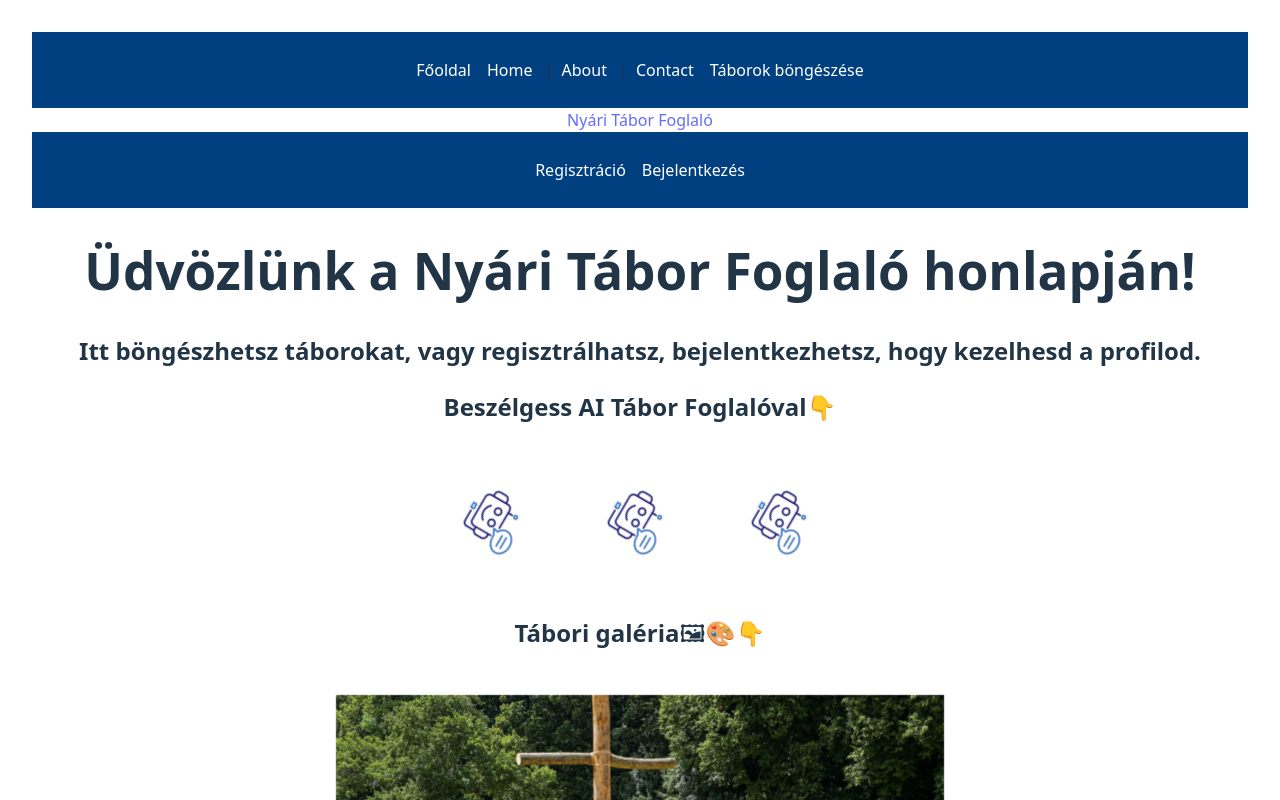
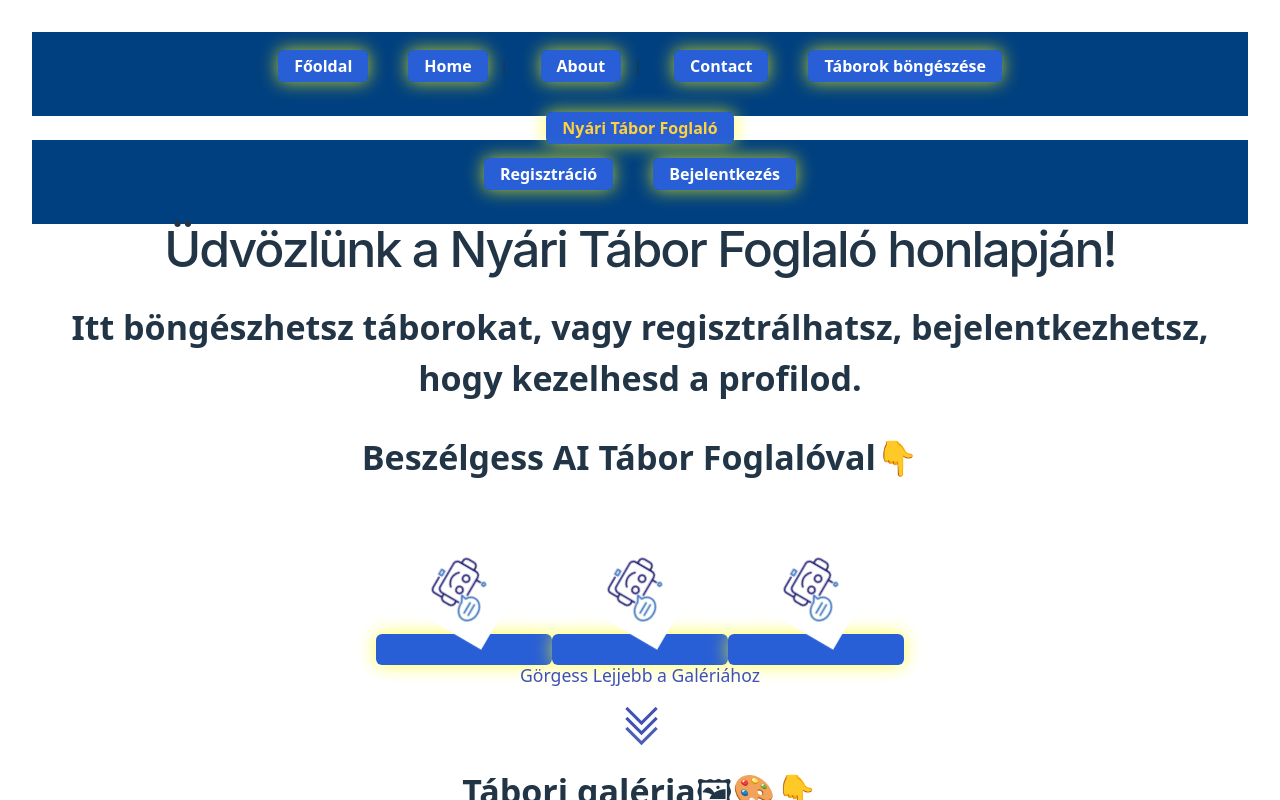
Before and after one commit to fabbernatvasvari/251008NyariTaborFoglaloExpressApp, a React (Vite) app: page / in a window 1280 px wide. Shown: the top 800 px of the page. Built offline with nearby package versions, Linux system fonts and the light colour scheme.

Commit message:
flashing animations of all buttons, a little bit weird

```diff
--- a/src/MainComponent.css
+++ b/src/MainComponent.css
@@ -64,3 +64,343 @@ li {
 .read-the-docs {
   color: #888;
 }
+
+
+
+
+
+
+
+/* C:\VSCodeProjects\Webkert-nyari-tabor-foglalo4\src\app\shared\gallery\gallery.component.scss */
+.gallery-section {
+  border-radius: 40px;
+    padding: 2rem;
+    background-color: #f5f5f5;
+    margin-bottom: 20px;
+
+    .section-title {
+      text-align: center;
+      margin-bottom: 2rem;
+      color: #3f51b5;
+    }
+
+    .gallery-card {
+      width: 100%;
+      height: 100%;
+
+      img {
+        height: 250px;
+        object-fit: cover;
+      }
+
+      mat-card-content {
+        padding: 1rem;
+
+        h3 {
+          margin: 0 0 0.5rem 0;
+          color: #3f51b5;
+        }
+
+        p {
+          margin: 0;
+          color: #666;
+        }
+      }
+    }
+  }
+h1 {
+  font-size: 3.125rem;
+  color: var(--gray-900);
+  font-weight: 500;
+  line-height: 100%;
+  letter-spacing: -0.125rem;
+  margin: 0;
+  font-family: "Inter Tight", -apple-system, BlinkMacSystemFont, "Segoe UI", Roboto,
+    Helvetica, Arial, sans-serif, "Apple Color Emoji", "Segoe UI Emoji",
+    "Segoe UI Symbol";
+}
+h2{
+  font-size: 2.125rem;
+}
+.large-margin-transparent{
+  margin: 60px;
+  padding: 20px;
+  border:#0869a1;
+  border-radius: 35px;
+}
+p {
+  margin: 10px;
+  color: var(--gray-700);
+}
+.content {
+  display: flex;
+  gap: 20px;
+}
+.content h1 {
+  margin-top: 1.75rem;
+}
+.content p {
+  margin-top: 1.5rem;
+}
+.divider {
+  width: 1px;
+  background: var(--red-to-pink-to-purple-vertical-gradient);
+  margin-inline: 0.5rem;
+}
+@media screen and (max-width: 650px) {
+  .content {
+    flex-direction: column;
+    width: max-content;
+  }
+  .left-side {
+    flex: auto;
+    width: 100%;
+  }
+  .divider {
+    height: 1px;
+    width: 100%;
+    background: var(--red-to-pink-to-purple-horizontal-gradient);
+    margin-block: 1.5rem;
+  }
+  .gallery-grid {
+    grid-template-columns: repeat(auto-fill, minmax(200px, 1fr));
+  }
+}
+/* Styling for navigation links */
+nav a {
+  text-decoration: none;
+  &.active {
+    font-weight: bold;
+    color: darkblue;
+  }
+  &:hover {
+    color: #555; /* Slight color change on hover for better UX */
+  }
+}
+/* Styling for main content area */
+.main-content {
+  padding: 2rem;
+  background-color: #f9f9f9;
+  min-height: 400px;
+  margin-bottom: 2rem;
+  box-shadow: 0 2px 8px rgba(0, 0, 0, 0.1);
+  border-radius: 8px;
+}
+.site-header {
+  position: relative;
+  z-index: 10; /* Ensure header stays above other content */
+}
+.spacer {
+  flex: 1 1 auto;
+}
+
+mat-sidenav-container {
+  height: calc(100vh - 64px);
+}
+
+mat-sidenav {
+  width: 250px;
+}
+
+mat-form-field {
+  width: 100%;
+  margin-bottom: 15px;
+}
+
+.spinner-container {
+  display: flex;
+  justify-content: center;
+  margin-top: 20px;
+}
+ul {
+  list-style: none;
+  padding: 0;
+  margin: 0;
+}
+ul li {
+  margin-bottom: 16px; /* space between items */
+  padding: 12px;
+  border-radius: 6px;
+}
+a {
+  color: #ffd13b; /* sárga */
+  background-color: #285fd6;
+  padding: 0.3rem 1.0rem;
+  border-radius: 6px;
+  text-decoration: none;
+  font-weight: bold;
+  transition: all 0.3s ease;
+  box-shadow: 0 0 10px #ffeb3b80;
+  animation: linkPulse 2s infinite ease-in-out;
+}
+
+a:hover,
+a:focus,
+a:active {
+  background-color: #002b80;
+  box-shadow: 0 0 20px #ffff00cc, 0 0 10px #ffeb3b;
+  transform: scale(1.05);
+  text-shadow: 0 0 6px #fff176;
+}
+
+/* Link pulzáló animáció */
+@keyframes linkPulse {
+  0% {
+    box-shadow: 0 0 10px #ffeb3b80;
+  }
+  50% {
+    box-shadow: 0 0 20px #ffff00cc;
+  }
+  100% {
+    box-shadow: 0 0 10px #ffeb3b80;
+  }
+}
+
+.gallery-card:hover img {
+  transform: scale(1.03);
+  filter: brightness(1.1);
+}
+
+/* Fade+Zoom-in animáció a képekre */
+@keyframes fadeZoomIn {
+  0% {
+    opacity: 0;
+    transform: scale(0.95);
+  }
+  100% {
+    opacity: 1;
+    transform: scale(1);
+  }
+}
+
+.gallery-grid {
+  display: grid;
+  grid-template-columns: repeat(auto-fit, minmax(280px, 1fr));
+  gap: 2rem;
+  margin-top: 2rem;
+}
+
+.gallery-card {
+  background-color: #fff;
+  border-radius: 12px;
+  overflow: hidden;
+  box-shadow: 0 4px 12px rgba(0,0,0,0.1);
+  text-align: center;
+  padding-bottom: 1rem;
+}
+
+/* Képek animációja */
+.gallery-card img {
+  width: 100%;
+  height: 375px;
+  object-fit: cover;
+  border-radius: 0;
+  transition: transform 0.5s ease, filter 0.5s ease;
+  animation: fadeZoomIn 1s ease-out forwards;
+  opacity: 0;
+}
+
+.gallery-card h3 {
+  font-size: 1.2rem;
+  margin-top: 1rem;
+  color: #2d3748;
+}
+.gallery-card p {
+  font-size: 0.95rem;
+  color: #4a5568;
+  padding: 0 1rem;
+}
+.block{
+  display: block;
+}
+
+/* an animated arrow, that implies the user to scroll down to see the gallery */
+
+.scroll-arrow-container {
+  position: relative;
+  width: 100%;
+  height: 100px;
+  display: flex;
+  justify-content: center;
+  align-items: center;
+  margin-bottom: 20px;
+}
+
+.scroll-arrow {
+  display: flex;
+  flex-direction: column;
+  align-items: center;
+  cursor: pointer;
+
+  .arrow-text {
+    color: #3f51b5;
+    font-weight: 500;
+    margin-bottom: 10px;
+    font-size: 1.1rem;
+  }
+
+  .arrow {
+    width: 40px;
+    height: 40px;
+    position: relative;
+    animation: bounce 2s infinite;
+
+    span {
+      display: block;
+      width: 20px;
+      height: 20px;
+      border-bottom: 3px solid #3f51b5;
+      border-right: 3px solid #3f51b5;
+      transform: rotate(45deg);
+      position: absolute;
+      top: 0;
+      left: 10px;
+      opacity: 0;
+      animation: fadeIn 2s infinite;
+
+      &:nth-child(1) {
+        animation-delay: 0s;
+        top: -10px;
+      }
+
+      &:nth-child(2) {
+        animation-delay: 0.2s;
+        top: 0px;
+      }
+
+      &:nth-child(3) {
+        animation-delay: 0.4s;
+        top: 10px;
+      }
+    }
+  }
+}
+
+/* Animation for the bouncing effect */
+@keyframes bounce {
+  0%, 20%, 50%, 80%, 100% {
+    transform: translateY(0);
+  }
+  40% {
+    transform: translateY(10px);
+  }
+  60% {
+    transform: translateY(5px);
+  }
+}
+
+/* Animation for the fading chevrons */
+@keyframes fadeIn {
+  0% {
+    opacity: 0;
+  }
+  20% {
+    opacity: 1;
+  }
+  80% {
+    opacity: 1;
+  }
+  100% {
+    opacity: 0;
+  }
+}
--- a/src/MainComponent.tsx
+++ b/src/MainComponent.tsx
@@ -77,26 +77,33 @@ export function MainComponent() {
               <a href="https://vite.dev" target="_blank">
                 <img src={chatbotIcon} className="logo" alt="Vite logo" />
               </a>
-              <br />
+              <div className="scroll-arrow">
+                <span className="arrow-text">Görgess Lejjebb a Galériához</span>
+                <div className="arrow">
+                  <span></span>
+                  <span></span>
+                  <span></span>
+                </div>
+              </div>
+            </div>
+            <div>
+              <h2>Tábori galéria🖼🎨👇</h2>
               <div>
-                <h2>Tábori galéria🖼🎨👇</h2>
-                <div>
-                  <img src={cserkesztabor} className="logo" alt="Cserkésztábor" style={{ width: '50%', height: '50%' }} />
-                  <img src={drcode} className="logo" alt="Dr. Code Tábor"  style={{ width: '50%', height: '50%' }} />
-                  <img src={forestSummerCamp} className="logo" alt="Forest Summer Camp" style={{ width: '50%', height: '50%' }}  />
-                  <img src={childrenLyingInGrass} className="logo" alt="Gyerekek a fűben"  style={{ width: '50%', height: '50%' }} />
-                  <img src={islandCamp} className="logo" alt="Szigeti tábor" style={{ width: '50%', height: '50%' }}  />
-                  <img src={nyariTabor} className="logo" alt="Nyári tábor" style={{ width: '50%', height: '50%' }}  />
-                  <img src={szentMargit} className="logo" alt="Szent Margit Tábor"  style={{ width: '50%', height: '50%' }} />
-                  <img src={szinjatszotabor} className="logo" alt="Színjátszó tábor"  style={{ width: '50%', height: '50%' }} />
-                  <img src={tabortuzJatekok} className="logo" alt="Tábortűz játékok"  style={{ width: '50%', height: '50%' }} />
-                  <img src={zankaiElmenytabor} className="logo" alt="Zánkai Élménytábor"  style={{ width: '50%', height: '50%' }} />
-                </div>
+                <img src={cserkesztabor} className="logo" alt="Cserkésztábor" style={{ width: '50%', height: '50%' }} />
+                <img src={drcode} className="logo" alt="Dr. Code Tábor" style={{ width: '50%', height: '50%' }} />
+                <img src={forestSummerCamp} className="logo" alt="Forest Summer Camp" style={{ width: '50%', height: '50%' }} />
+                <img src={childrenLyingInGrass} className="logo" alt="Gyerekek a fűben" style={{ width: '50%', height: '50%' }} />
+                <img src={islandCamp} className="logo" alt="Szigeti tábor" style={{ width: '50%', height: '50%' }} />
+                <img src={nyariTabor} className="logo" alt="Nyári tábor" style={{ width: '50%', height: '50%' }} />
+                <img src={szentMargit} className="logo" alt="Szent Margit Tábor" style={{ width: '50%', height: '50%' }} />
+                <img src={szinjatszotabor} className="logo" alt="Színjátszó tábor" style={{ width: '50%', height: '50%' }} />
+                <img src={tabortuzJatekok} className="logo" alt="Tábortűz játékok" style={{ width: '50%', height: '50%' }} />
+                <img src={zankaiElmenytabor} className="logo" alt="Zánkai Élménytábor" style={{ width: '50%', height: '50%' }} />
               </div>
             </div>
           </div>
         </div>
-      </main>
+    </main >
     </>
   )
 }
```
